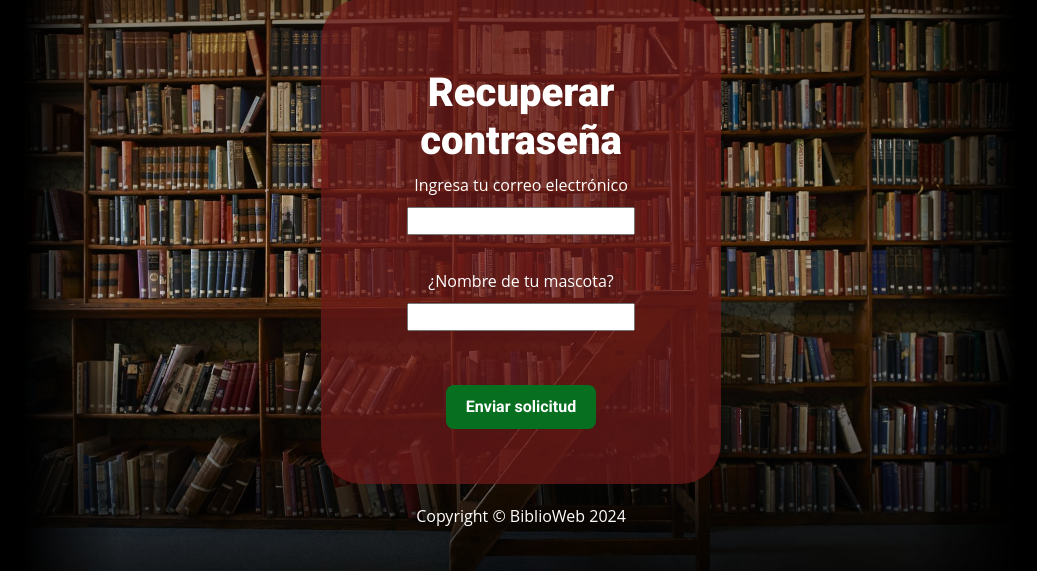
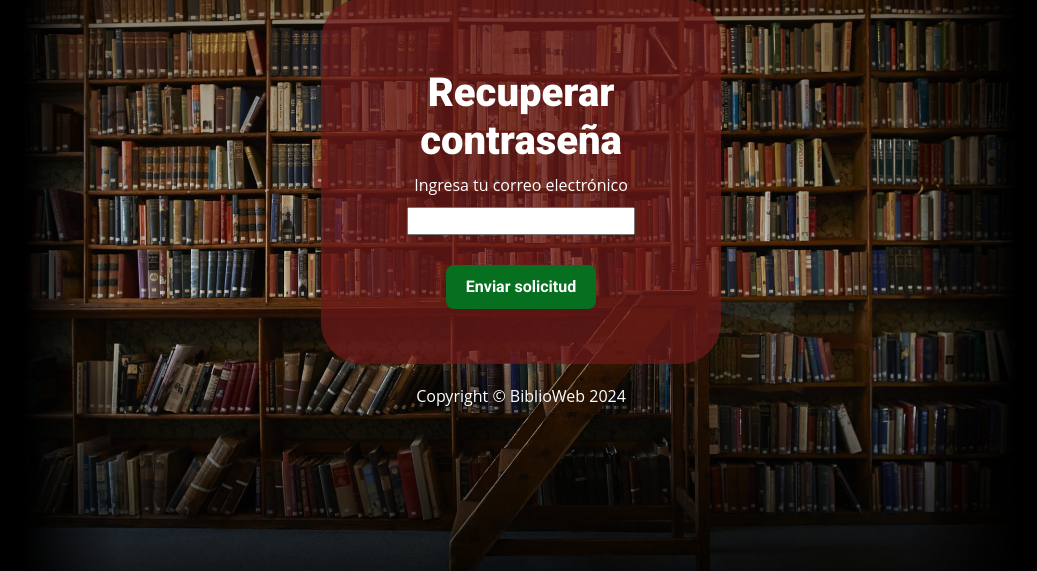
Before and after one commit to cosyfps/programacion-web-006d, a Python web app: template templates/recuperar_password.html in a window 1280 px wide. Shown: the part 69-640 px from the top of the page, without its empty margins (119-1156 px from the left). Run offline with Jinja, Linux system fonts and the light colour scheme; the template is opened without the code that fills it, so the values that code supplies are empty.

Commit message:
Update recuperar-password.html

```diff
--- a/templates/recuperar_password.html
+++ b/templates/recuperar_password.html
@@ -93,10 +93,6 @@
                 <h1>Recuperar contraseña</h1>
                 <label for="txtEmail">Ingresa tu correo electrónico</label>
                 <input type="email" name="txtEmail" id="txtEmail" required />
-                <br>
-                <label for="txtPassword">¿Nombre de tu mascota?</label>
-                <input type="password" name="txtPassword" id="txtPassword" required />
-                <br>
                 <input type="submit" value="Enviar solicitud" />
             </form>
         </div>
```
